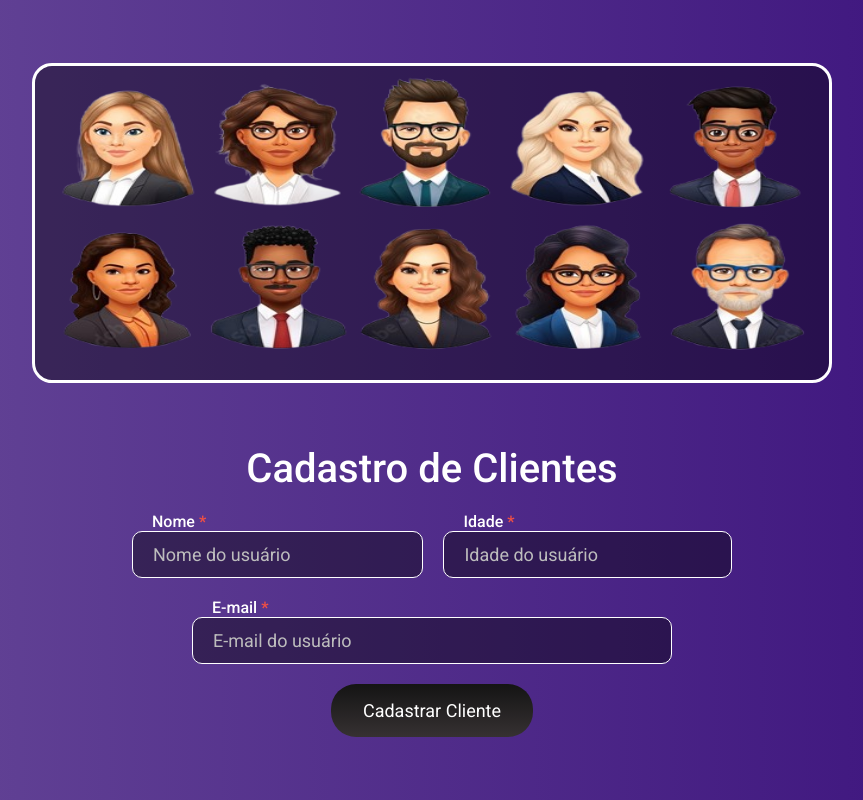
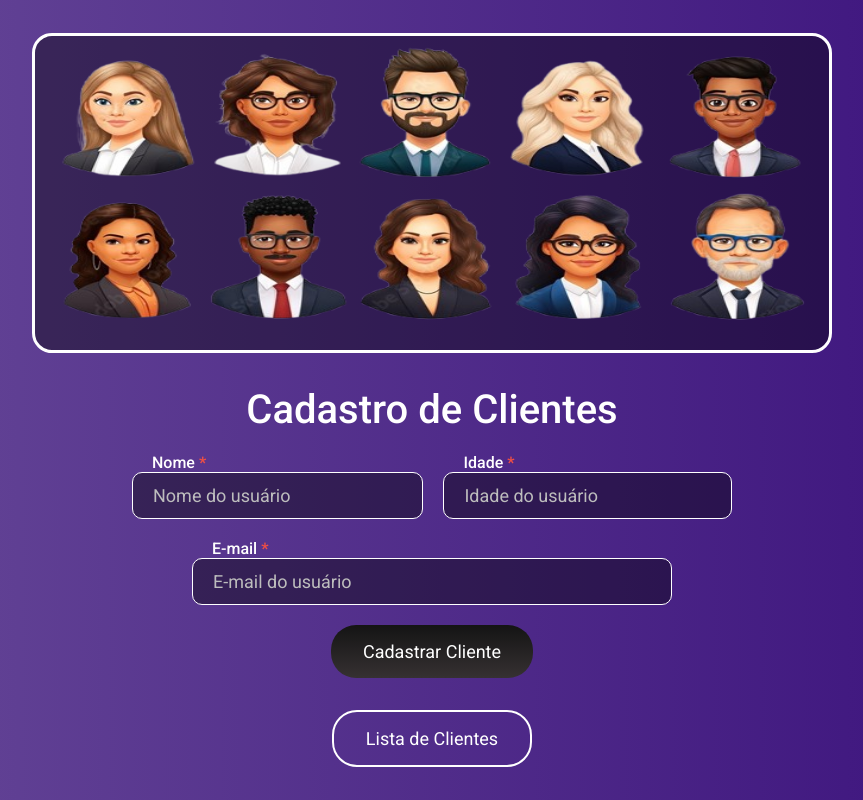
Before and after one commit to flaviodrummond/Dev-Cadastro, a React (Vite) app: page / in a window 1280 px wide. Shown: the whole page, without its empty margins (208-1071 px from the left). Built offline with nearby package versions, Linux system fonts and the light colour scheme.

Commit message:
Aprendendo a navegar entre telas com useNavigate

```diff
--- a/src/Components/Button/index.jsx
+++ b/src/Components/Button/index.jsx
@@ -1,9 +1,9 @@
 import { Button } from "./style";
 
-function BotaoPadrao({children, ...prosp}) {
+function BotaoPadrao({children, theme, ...props}) {
 
     return (
-        <Button {...prosp}>{children}</Button>
+        <Button {...props} theme={theme}>{children}</Button>
     )
 }
 
--- a/src/Components/Button/style.js
+++ b/src/Components/Button/style.js
@@ -1,8 +1,8 @@
 import styled from "styled-components";
 
 export const Button = styled.button`
-    border: none;
-    background: linear-gradient(180deg,rgb(20, 20, 20) 0%,rgb(54, 49, 50) 100%);
+    border: ${props => props.theme === 'primeiro' ? 'none' : '2px solid #ffff'};
+    background: ${props => props.theme === 'primeiro' ? 'linear-gradient(180deg,rgb(20, 20, 20) 0%,rgb(54, 49, 50) 100%)' : 'Transparent'} ;
     font-size: 18px;
     color: #ffffff;
     padding: 16px 32px;
@@ -11,11 +11,11 @@ export const Button = styled.button`
     border-radius: 25px;
 
     &:hover {
-        opacity: 0.8;
+        ${props => props.theme === 'primeiro' ? 'opacity: 0.8' : 'border: 4px solid rgb(58, 16, 124)'};
     }
 
     &:active {
-        opacity: 0.6;
+        ${props => props.theme === 'primeiro' ? 'opacity: 0.6' : 'background: linear-gradient(180deg,rgb(63, 63, 63) 0%,rgb(90, 85, 86) 100%)'};
     }
 
     &:focus {
--- a/src/Pages/Home/index.jsx
+++ b/src/Pages/Home/index.jsx
@@ -1,6 +1,7 @@
 import { useRef } from "react";
 import api from "../../Services/api";
-import { Titulo, Container, Form, CaixaDeInput, Input, InputLabel} from "./style";
+import { useNavigate } from "react-router-dom";
+import { Titulo, Container, Form, CaixaDeInput, Input, InputLabel } from "./style";
 import Button from "../../Components/Button";
 import ImagemCentral from "../../Components/ImagemCentral";
 
@@ -9,6 +10,7 @@ function Home() {
   const PegarNome = useRef()
   const PegarIdade = useRef()
   const PegarEmail = useRef()
+  const UseNavigate = useNavigate()
 
   async function RegistrarNovoUsuario() {
     await api.post('/usuario', {
@@ -25,7 +27,7 @@ function Home() {
 
     <Container>
 
-      <ImagemCentral/>
+      <ImagemCentral />
 
       <Form>
         <Titulo> Cadastro de Clientes </Titulo>
@@ -55,9 +57,10 @@ function Home() {
           <Input type="email" placeholder="E-mail do usuário" ref={PegarEmail} />
         </div>
 
-        <Button type="button" onClick={RegistrarNovoUsuario}>Cadastrar Cliente</Button>
+        <Button type="button" onClick={RegistrarNovoUsuario} theme="primeiro">Cadastrar Cliente</Button>
       </Form>
 
+      <Button type="button" onClick={() => UseNavigate('/lista-de-clientes')} >Lista de Clientes</Button>
     </Container>
 
   )
--- a/src/Pages/ListUser/index.jsx
+++ b/src/Pages/ListUser/index.jsx
@@ -6,7 +6,7 @@ function ListUser() {
         <div>
             <ImagemCentral/>
             <h1>Lista de Clientes</h1>
-            <Button></Button>
+            <Button>Voltar</Button>
         </div>
     )
 }
```
